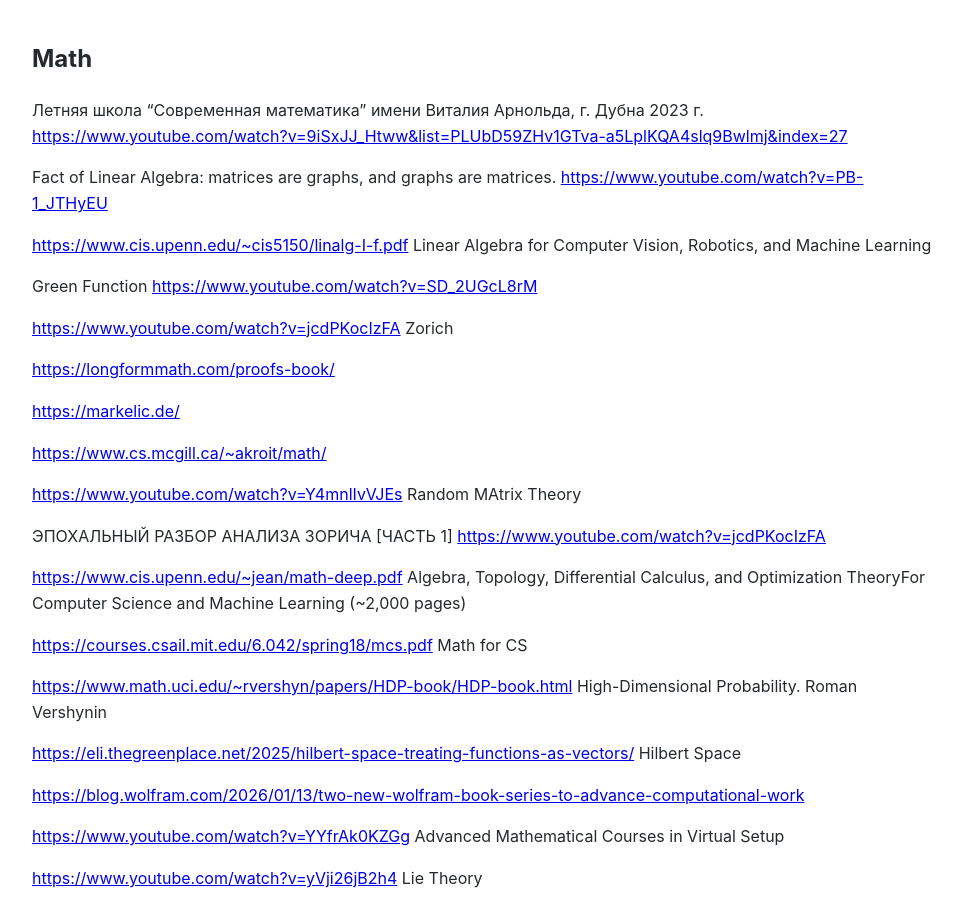
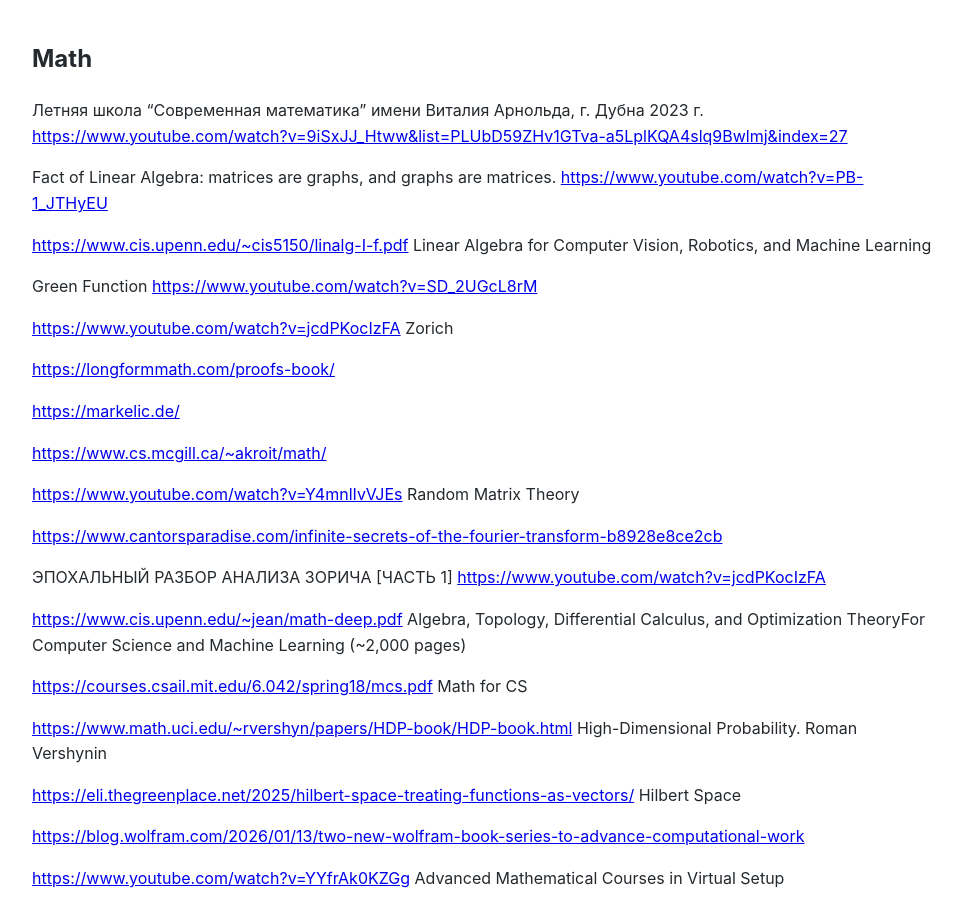
Before and after one commit to Michael-Lubinsky/michael-lubinsky.github.com, a Jekyll site: the page built from math/math.md, in a window 1280 px wide and 900 px high. Shown: the whole window, without its empty margins (158-1120 px from the left). Built offline with Jekyll 4.4.1, drawn with Linux system fonts in a browser that asks for light colours; our own code applies the rules of GitHub Pages for plain Markdown files.

Commit message:
Update math.md

```diff
--- a/math/math.md
+++ b/math/math.md
@@ -18,7 +18,9 @@
 
 <https://www.cs.mcgill.ca/~akroit/math/>
 
-<https://www.youtube.com/watch?v=Y4mnlIvVJEs> Random MAtrix Theory
+<https://www.youtube.com/watch?v=Y4mnlIvVJEs> Random Matrix Theory
+
+<https://www.cantorsparadise.com/infinite-secrets-of-the-fourier-transform-b8928e8ce2cb>
 
 ЭПОХАЛЬНЫЙ РАЗБОР АНАЛИЗА ЗОРИЧА [ЧАСТЬ 1]
 <https://www.youtube.com/watch?v=jcdPKocIzFA>
```
